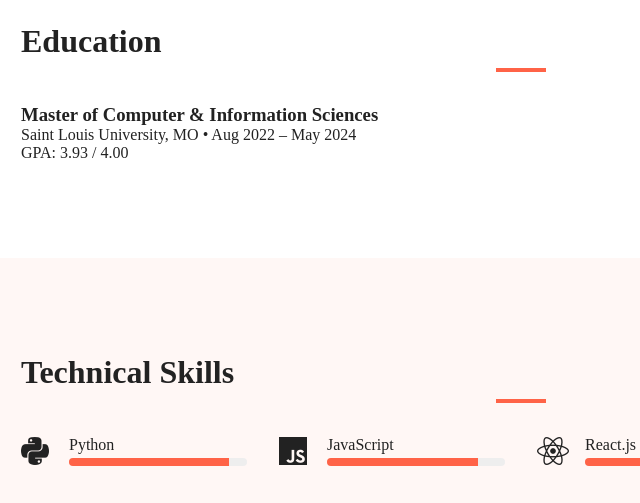
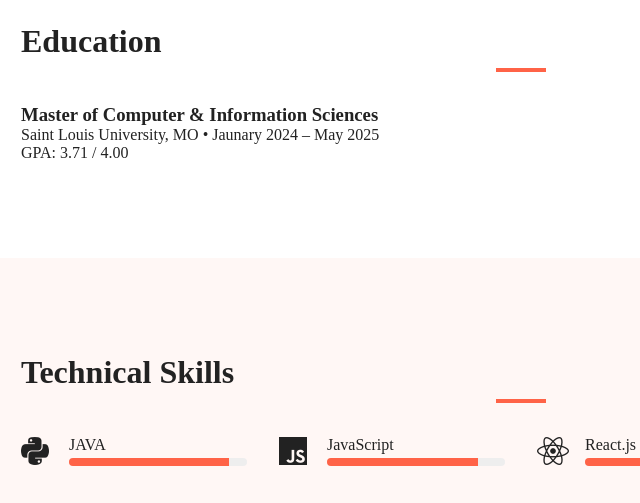
Before and after one commit to polusanimadhukar/Madhukar, a plain HTML site: page index.html in a window 1280 px wide. Shown: the part 1280-1783 px from the top of the page, 119-759 px from the left. Drawn offline with nearby package versions, Linux system fonts and the light colour scheme; a small style sheet from the web is missing.

Commit message:
Update index.html

```diff
--- a/index.html
+++ b/index.html
@@ -91,8 +91,8 @@
       <div class="edu-item">
         <h3>Master of Computer &amp; Information Sciences</h3>
         <p>
-          Saint Louis University, MO &bull; Aug 2022 – May 2024<br />
-          GPA: 3.93 / 4.00
+          Saint Louis University, MO &bull; Jaunary 2024 – May 2025<br />
+          GPA: 3.71 / 4.00
         </p>
       </div>
     </div>
@@ -106,7 +106,7 @@
         <div class="skill-bar" data-aos="fade-right" data-level="90%">
           <i class="fab fa-python"></i>
           <div class="bar-wrap">
-            <span>Python</span>
+            <span>JAVA</span>
             <div class="bar"><div class="fill"></div></div>
           </div>
         </div>
```
